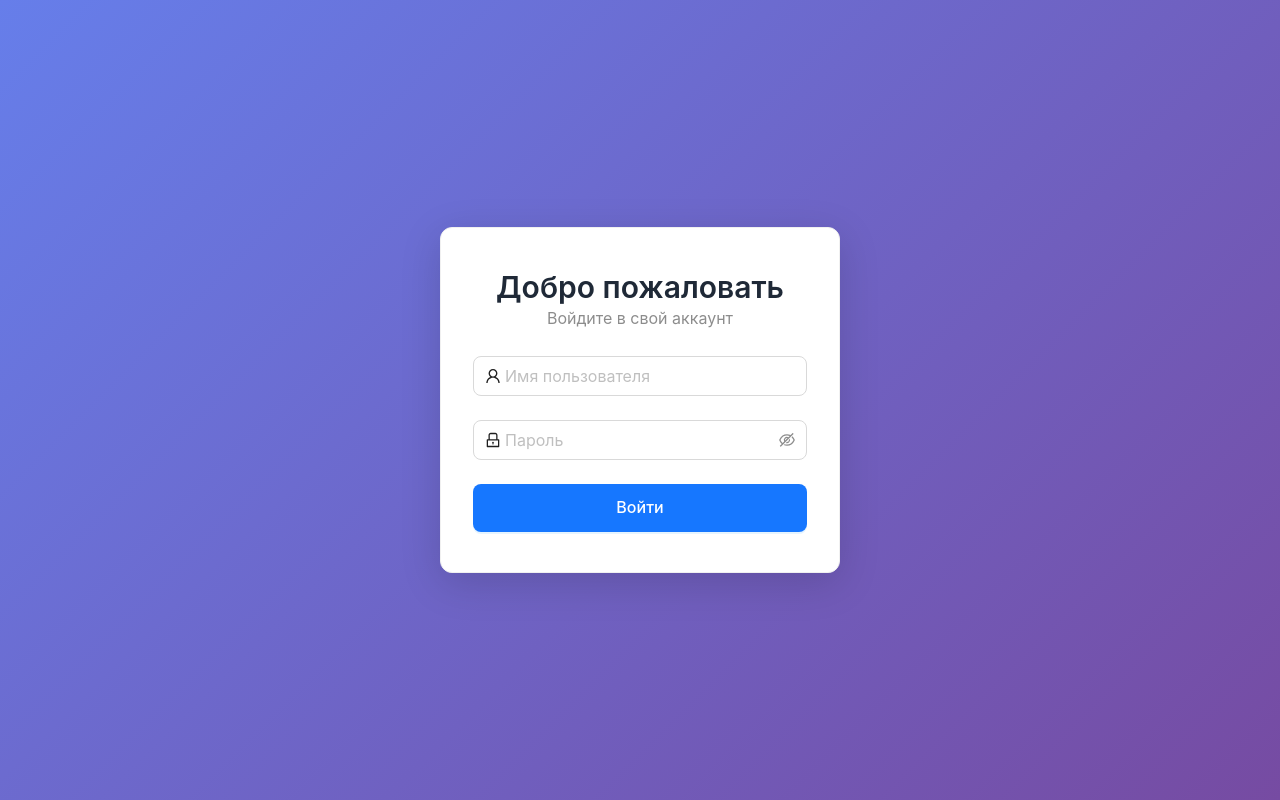
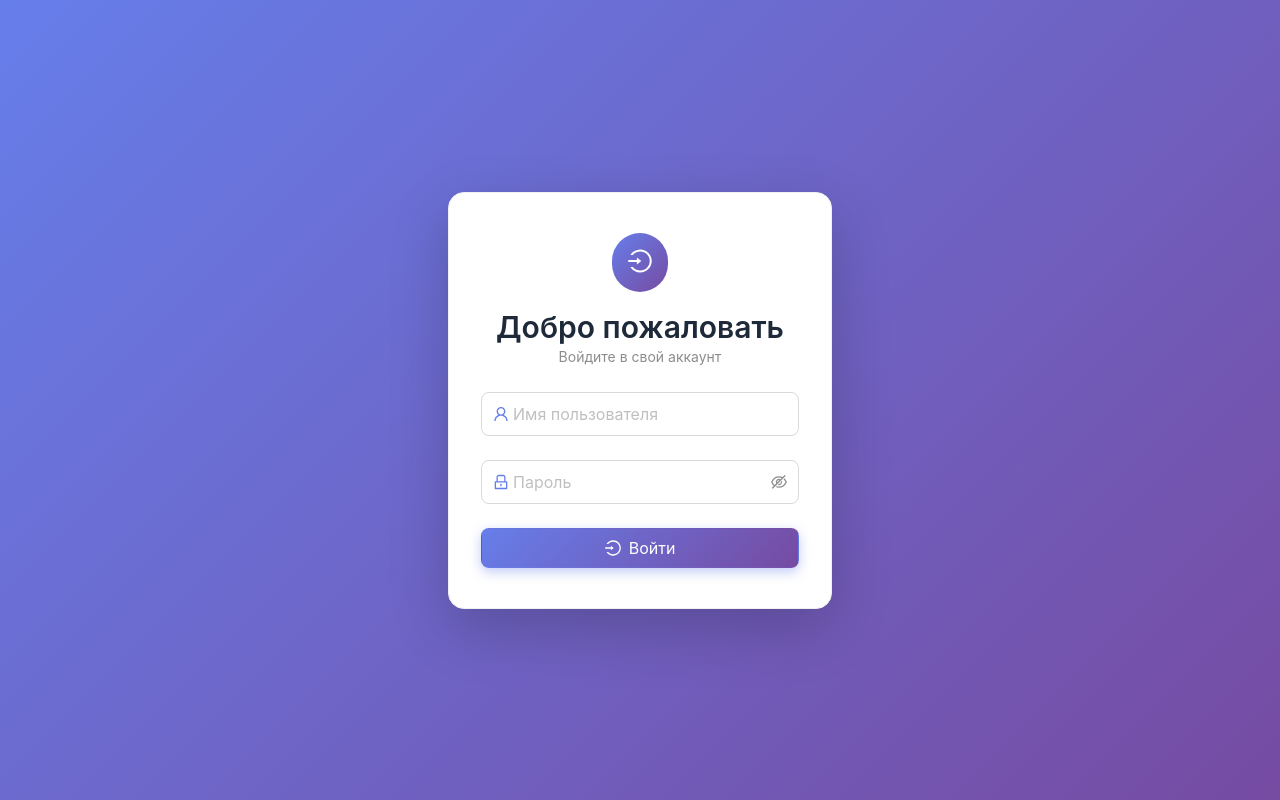
Before and after one commit to PilaFFF/Helpoker, a React (Vite) app: page /login in a window 1280 px wide. Built offline with nearby package versions, Linux system fonts and the light colour scheme.

Commit message:
гениальная анимация на странице логина

```diff
--- a/src/routes/login/index.lazy.tsx
+++ b/src/routes/login/index.lazy.tsx
@@ -1,22 +1,16 @@
-import { createLazyFileRoute, useNavigate } from '@tanstack/react-router'
-import { useAuthMutation, handleLogin, handleFormFailed, type LoginFormData } from '@/features/auth'
+import { createLazyFileRoute, redirect } from '@tanstack/react-router'
 import { LoginForm } from '@/widgets'
+import { authStore } from '@/features/auth'
 
 export const Route = createLazyFileRoute('/login/')({
 	component: Login,
+	pendingComponent: () => {
+		if (authStore.isAuthenticated) {
+			throw redirect({ to: '/' })
+		}
+	},
 })
 
 function Login() {
-	const { mutateAsync, isPending } = useAuthMutation()
-	const navigate = useNavigate()
-
-	const onSubmit = async (values: LoginFormData) => {
-		await handleLogin({
-			values,
-			mutateAsync,
-			navigate,
-		})
-	}
-
-	return <LoginForm onSubmit={onSubmit} onError={handleFormFailed} isLoading={isPending} />
+	return <LoginForm />
 }
--- a/src/widgets/login-form/ui/login-form.tsx
+++ b/src/widgets/login-form/ui/login-form.tsx
@@ -1,56 +1,86 @@
-import { Form, Input, Button, Card, Typography, Space } from 'antd'
-import { UserOutlined, LockOutlined } from '@ant-design/icons'
-import type { LoginFormData } from '@/features/auth'
+import { Form, Input, Button, Card, Typography, Space, Alert } from 'antd'
+import { UserOutlined, LockOutlined, LoginOutlined, ExclamationCircleOutlined } from '@ant-design/icons'
+import { handleLogin, useAuthMutation, type LoginFormData } from '@/features/auth'
+import { useNavigate } from '@tanstack/react-router'
+import { motion, AnimatePresence } from 'framer-motion'
 
 const { Title, Text } = Typography
 
-interface LoginFormProps {
-	onSubmit: (values: LoginFormData) => Promise<void>
-	onError: () => void
-	isLoading?: boolean
+export const LoginForm = () => {
+	const [form] = Form.useForm<LoginFormData>()
+
+	const { mutateAsync, isPending, error } = useAuthMutation()
+	const navigate = useNavigate()
+
+	const onSubmit = async (values: LoginFormData) => {
+		handleLogin({
+			values,
+			mutateAsync,
+			navigate,
+		})
 	}
 
-export const LoginForm = ({ onSubmit, onError, isLoading = false }: LoginFormProps) => {
-	const [form] = Form.useForm<LoginFormData>()
-
 	return (
-		<div
+		<motion.div
+			animate={{ opacity: [0, 1], transition: { ease: ['easeIn', 'easeOut'], duration: 0.2 } }}
+			className="min-h-screen flex items-center justify-center p-5"
 			style={{
-				minHeight: '100vh',
-				display: 'flex',
-				alignItems: 'center',
-				justifyContent: 'center',
 				background: 'linear-gradient(135deg, #667eea 0%, #764ba2 100%)',
-				padding: '20px',
 			}}
 		>
+			<motion.div
+				animate={{ opacity: [0, 1], scale: [0.93, 1], transition: { ease: ['easeIn', 'easeOut'], duration: 0.6 } }}
+				className="w-full max-w-sm"
+			>
 				<Card
+					className="w-full border-none"
 					style={{
-					width: '100%',
-					maxWidth: 400,
-					boxShadow: '0 10px 40px rgba(0,0,0,0.15)',
-					borderRadius: '12px',
+						boxShadow: '0 20px 60px rgba(0,0,0,0.2)',
+						borderRadius: '16px',
+						backdropFilter: 'blur(10px)',
 					}}
-				bodyStyle={{ padding: '40px 32px' }}
+					styles={{ body: { padding: '40px 32px' } }}
 				>
-				<Space direction="vertical" size="large" style={{ width: '100%' }}>
-					<div style={{ textAlign: 'center' }}>
-						<Title level={2} style={{ margin: 0, color: '#1f2937' }}>
+					<Space direction="vertical" size="large" className="w-full">
+						<motion.div
+							animate={{ opacity: [0, 1], transition: { ease: ['easeIn', 'easeOut'] } }}
+							className="text-center"
+						>
+							<motion.div
+								animate={{ opacity: [0, 1], transition: { ease: ['easeIn', 'easeOut'] } }}
+								className="inline-block mb-4 p-4 rounded-full text-white"
+								style={{
+									background: 'linear-gradient(135deg, #667eea 0%, #764ba2 100%)',
+								}}
+							>
+								<LoginOutlined className="text-2xl" />
+							</motion.div>
+							<Title level={2} className="!m-0 !text-gray-800">
 								Добро пожаловать
 							</Title>
-						<Text type="secondary" style={{ fontSize: '16px' }}>
+							<Text type="secondary" className="text-base">
 								Войдите в свой аккаунт
 							</Text>
-					</div>
+						</motion.div>
 
-					<Form
-						form={form}
-						name="login"
-						onFinish={onSubmit}
-						onFinishFailed={onError}
-						autoComplete="off"
-						size="large"
-					>
+						<AnimatePresence>
+							{error && (
+								<motion.div animate={{ opacity: [0, 1], transition: { ease: ['easeIn', 'easeOut'] } }}>
+									<Alert
+										message={error.message}
+										type="error"
+										icon={<ExclamationCircleOutlined />}
+										showIcon
+										closable
+										className="rounded-lg"
+									/>
+								</motion.div>
+							)}
+						</AnimatePresence>
+
+						<motion.div animate={{ opacity: [0, 1], transition: { ease: ['easeIn', 'easeOut'] } }}>
+							<Form form={form} name="login" onFinish={onSubmit} autoComplete="off" size="large">
+								<motion.div animate={{ opacity: [0, 1], transition: { ease: ['easeIn', 'easeOut'] } }}>
 									<Form.Item
 										name="username"
 										rules={[
@@ -58,9 +88,15 @@ export const LoginForm = ({ onSubmit, onError, isLoading = false }: LoginFormPro
 											{ min: 3, message: 'Имя пользователя должно содержать минимум 3 символа' },
 										]}
 									>
-							<Input prefix={<UserOutlined />} placeholder="Имя пользователя" style={{ borderRadius: '8px' }} />
+										<Input
+											prefix={<UserOutlined style={{ color: '#667eea' }} />}
+											placeholder="Имя пользователя"
+											className="rounded-lg h-11 border-gray-200 transition-all duration-300 ease-in-out focus:border-indigo-500"
+										/>
 									</Form.Item>
+								</motion.div>
 
+								<motion.div animate={{ opacity: [0, 1], transition: { ease: ['easeIn', 'easeOut'] } }}>
 									<Form.Item
 										name="password"
 										rules={[
@@ -68,28 +104,43 @@ export const LoginForm = ({ onSubmit, onError, isLoading = false }: LoginFormPro
 											{ min: 6, message: 'Пароль должен содержать минимум 6 символов' },
 										]}
 									>
-							<Input.Password prefix={<LockOutlined />} placeholder="Пароль" style={{ borderRadius: '8px' }} />
+										<Input.Password
+											prefix={<LockOutlined style={{ color: '#667eea' }} />}
+											placeholder="Пароль"
+											className="rounded-lg h-11 border-gray-200 transition-all duration-300 ease-in-out focus:border-indigo-500"
+										/>
 									</Form.Item>
+								</motion.div>
 
-						<Form.Item style={{ marginBottom: 0 }}>
+								<motion.div animate={{ opacity: [0, 1], transition: { ease: ['easeIn', 'easeOut'] } }}>
+									<Form.Item className="!mb-0">
+										<motion.div
+											whileHover={{ scale: 1.04 }}
+											whileTap={{ scale: 0.98 }}
+											transition={{ type: 'spring', stiffness: 120, damping: 10 }}
+										>
 											<Button
 												type="primary"
 												htmlType="submit"
-								loading={isLoading}
+												loading={isPending}
 												block
+												icon={!isPending && <LoginOutlined />}
+												className="h-12 rounded-lg text-base font-medium border-none"
 												style={{
-									height: '48px',
-									borderRadius: '8px',
-									fontSize: '16px',
-									fontWeight: 500,
+													background: 'linear-gradient(135deg, #667eea 0%, #764ba2 100%)',
+													boxShadow: '0 4px 12px rgba(102, 126, 234, 0.4)',
 												}}
 											>
-								{isLoading ? 'Выполняется вход...' : 'Войти'}
+												{isPending ? 'Выполняется вход...' : 'Войти'}
 											</Button>
+										</motion.div>
 									</Form.Item>
+								</motion.div>
 							</Form>
+						</motion.div>
 					</Space>
 				</Card>
-		</div>
+			</motion.div>
+		</motion.div>
 	)
 }
```
Lines whose indentation alone changed are shown as unchanged.
